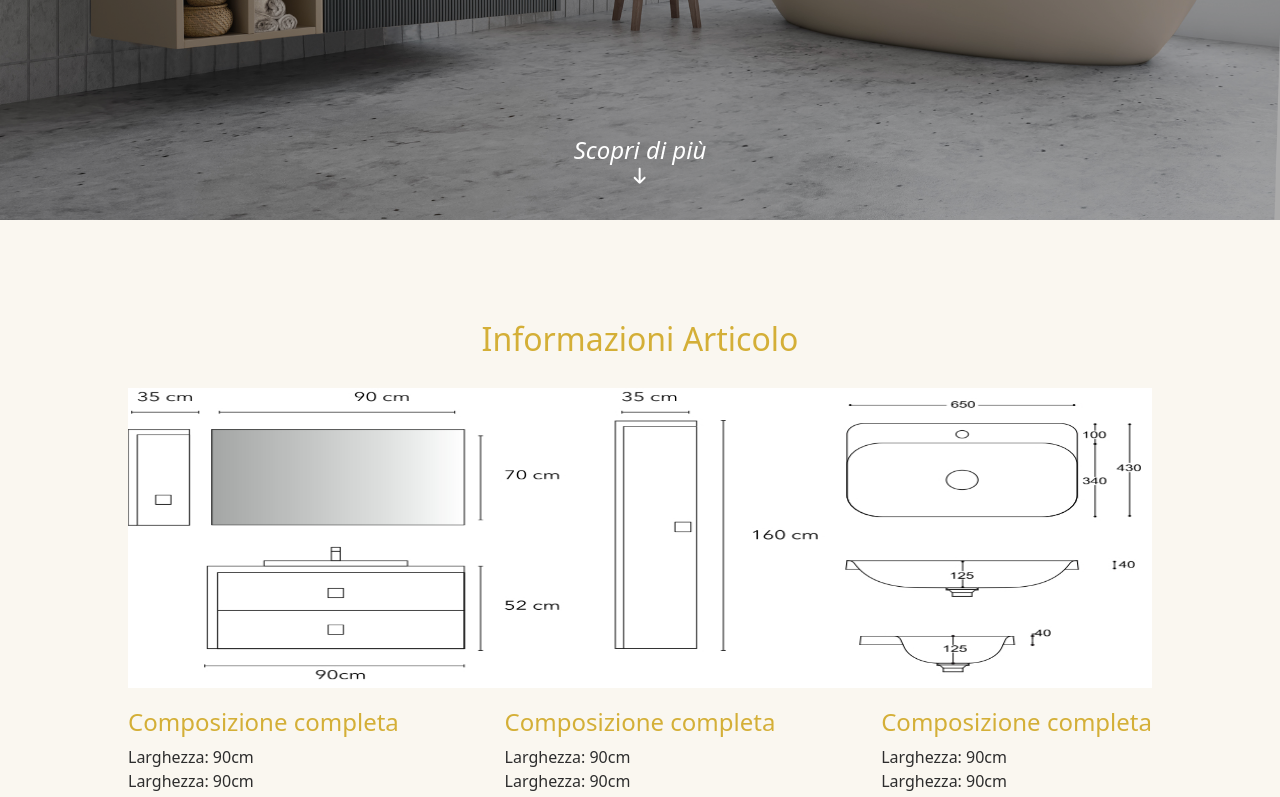
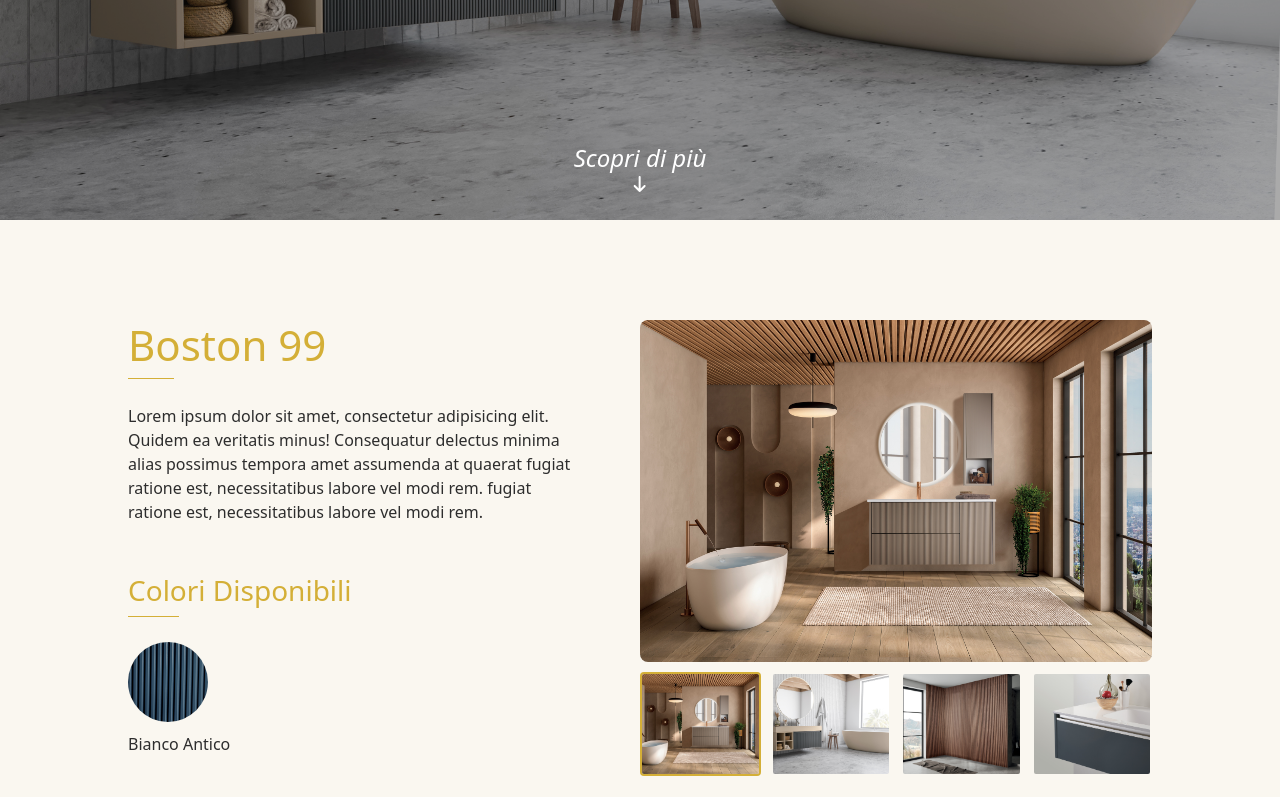
Before and after one commit to giuseppecasaburi/vica_official_fe, a React (Vite) app: page /product in a window 1280 px wide. Shown: the part 580-1377 px from the top of the page. Built offline with nearby package versions, Linux system fonts and the light colour scheme.

Commit message:
feat: aggiunta del componente Article con galleria di immagini e modal; aggiornamenti ai file CSS per il layout e lo stile

```diff
--- /dev/null
+++ b/src/components/Article.jsx
@@ -0,0 +1,80 @@
+import { useEffect, useState } from "react";
+
+function Article() {
+    const images = [
+        './hero4.jpg',
+        './hero2.jpg',
+        './hero1.jpg',
+        './hero3.jpg'
+    ];
+
+    const [mainImage, setMainImage] = useState(images[0]);
+    const [isModalOpen, setIsModalOpen] = useState(false);
+
+    useEffect(() => {
+        if (isModalOpen) {
+            document.body.style.overflow = 'hidden';
+        } else {
+            document.body.style.overflow = 'unset';
+        }
+
+        return () => {
+            document.body.style.overflow = 'unset';
+        };
+    }, [isModalOpen]);
+
+    return (
+        <>
+            <section id="article">
+                <div id="container-article">
+                    <div id="description-article">
+                        <div id="text-article">
+                            <h2>Boston 99</h2>
+                            <div className="retta"></div>
+                            <p>Lorem ipsum dolor sit amet, consectetur adipisicing elit. Quidem ea veritatis minus! Consequatur delectus minima alias possimus tempora amet assumenda at quaerat fugiat ratione est, necessitatibus labore vel modi rem. fugiat ratione est, necessitatibus labore vel modi rem.</p>
+                        </div>
+                        <div id="color-article">
+                            <h4>Colori Disponibili</h4>
+                            <div className="retta"></div>
+                            <div className="colore">
+                                <div className="cerchio">
+                                    <img src="./azzurro_rodi.jpg" alt="" />
+                                </div>
+                                <p>Bianco Antico</p>
+                            </div>
+                        </div>
+                    </div>
+                    <div id="image-article">
+                        <div className="main-image" onClick={() => setIsModalOpen(true)}>
+                            <img src={mainImage} alt="Immagine principale" />
+                        </div>
+                        <div className="secondary-image">
+                            {images.map((img, index) => (
+                                <div
+                                    key={index}
+                                    className={`thumbnail ${mainImage === img ? 'active' : ''}`}
+                                    onClick={() => setMainImage(img)}
+                                >
+                                    <img src={img} alt={`Anteprima ${index + 1}`} />
+                                </div>
+                            ))}
+                        </div>
+                    </div>
+
+                    {isModalOpen && (
+                        <div className="modal" onClick={() => setIsModalOpen(false)}>
+                            <button className="close-button" onClick={() => setIsModalOpen(false)}>
+                                &times;
+                            </button>
+                            <div className="modal-content" onClick={(e) => e.stopPropagation()}>
+                                <img src={mainImage} alt="Immagine a schermo intero" />
+                            </div>
+                        </div>
+                    )}
+                </div>
+            </section>
+        </>
+    )
+}
+
+export default Article;
--- a/src/components/CtaFinal.jsx
+++ b/src/components/CtaFinal.jsx
@@ -7,7 +7,7 @@ function CtaFinal() {
             <section id="cta-final">
                 <div id="logo-area">
                     <div className="container-img">
-                        <img src="./Documento2.webp" alt="" id="logo-official" />
+                        <img src="./Documento224.png" alt="" id="logo-official" />
                     </div>
                     <TextTyping />
                 </div>
--- a/src/components/NavigationBar.jsx
+++ b/src/components/NavigationBar.jsx
@@ -50,7 +50,7 @@ function NavigationBar() {
         <>
             <nav className={isNavHidden ? 'hidden' : ''}>
                 <div className="contenitore">
-                    <img src="./Documento2.webp" alt="" style={{ mixBlendMode: "color-burn" }} />
+                    <img src="./Documento224.png" alt="" style={{ mixBlendMode: "color-burn" }} />
 
                     {/* Hamburger Button */}
                     <button
--- /dev/null
+++ b/src/css/article.css
@@ -0,0 +1,157 @@
+#article {
+    width: 80%;
+    margin: 100px auto 150px;
+}
+
+#container-article {
+    display: flex;
+}
+
+#container-article h2,
+#container-article h4 {
+    color: var(--color-oro);
+}
+
+#container-article p {
+    color: var(--color-nero-scritte);
+}
+
+#container-article h2 {
+    font-size: 42px;
+}
+
+#container-article h4 {
+    font-size: 28px;
+}
+
+#text-article {
+    width: 90%;
+    margin: 0 0 50px;
+}
+
+#text-article p,
+.colore {
+    margin: 25px 0;
+}
+
+#color-article .cerchio {
+    width: 80px;
+    height: 80px;
+    margin: 0 0 10px;
+}
+
+.colore p {
+    margin: none;
+}
+
+#container-article .retta {
+    width: 10%;
+    background-color: var(--color-oro);
+    position: static;
+}
+
+#description-article,
+#image-article {
+    width: 50%;
+}
+
+#image-article {
+    max-width: 800px;
+    margin: 0 auto;
+}
+
+.main-image {
+    width: 100%;
+    margin-bottom: 10px;
+    cursor: pointer;
+}
+
+.main-image img {
+    width: 100%;
+    height: auto;
+    display: block;
+    border-radius: 8px;
+}
+
+.secondary-image {
+    display: grid;
+    grid-template-columns: repeat(4, 1fr);
+    gap: 10px;
+    width: 100%;
+}
+
+.thumbnail {
+    cursor: pointer;
+    overflow: hidden;
+    border-radius: 4px;
+    border: 2px solid transparent;
+    transition: all 0.3s ease;
+}
+
+.thumbnail:hover {
+    opacity: 0.7;
+}
+
+.thumbnail.active {
+    border-color: var(--color-oro);
+}
+
+.thumbnail img {
+    width: 100%;
+    height: 100px;
+    object-fit: cover;
+    display: block;
+}
+
+.modal {
+    position: fixed;
+    top: 0;
+    left: 0;
+    width: 100%;
+    height: 100vh;
+    background-color: rgba(0, 0, 0, 0.9);
+    display: flex;
+    justify-content: center;
+    align-items: center;
+    z-index: 1000;
+    animation: fadeIn 0.3s ease;
+}
+
+@keyframes fadeIn {
+    from {
+        opacity: 0;
+    }
+
+    to {
+        opacity: 1;
+    }
+}
+
+.modal-content {
+    max-width: 90%;
+    position: relative;
+    background-color: none;
+}
+
+.modal-content img {
+    width: 100%;
+    height: 80vh;
+    object-fit: contain;
+}
+
+.close-button {
+    position: absolute;
+    top: 20px;
+    right: 30px;
+    color: var(--color-nero-scritte);
+    font-size: 40px;
+    font-weight: bold;
+    cursor: pointer;
+    background: none;
+    border: none;
+    transition: color 0.3s ease;
+}
+
+.close-button:hover {
+    color: var(--color-oro);
+}
--- a/src/css/navigation_bar.css
+++ b/src/css/navigation_bar.css
@@ -3,7 +3,7 @@ nav {
     height: 150px;
     position: fixed;
     /* Cambiato da relative a fixed */
-    top: 0;
+    top: 10px;
     left: 0;
     z-index: 1000;
     transition: transform 0.3s ease;
--- a/src/css/product.css
+++ b/src/css/product.css
@@ -1,3 +1,5 @@
+@import './article.css';
+
 #accessori-correlati,
 #articoli-correlati,
 #info-product {
--- a/src/pages/ProductPage.jsx
+++ b/src/pages/ProductPage.jsx
@@ -1,13 +1,15 @@
+import Header from "../components/Header";
+import Article from "../components/Article";
 import AccessoriCorrelati from "../components/AccessoriCorrelati";
 import ArticoliCorrelati from "../components/ArticoliCorrelati";
 import InfoProduct from "../components/InfoProduct";
-import Header from "../components/Header";
 
 function ProductPage() {
     return (
         <>
             <main>
                 <Header />
+                <Article />
                 <InfoProduct />
                 <AccessoriCorrelati />
                 <ArticoliCorrelati />
```
Also changed, not shown: public/Documento224.png (added), public/azzurro_rodi.jpg (added).
